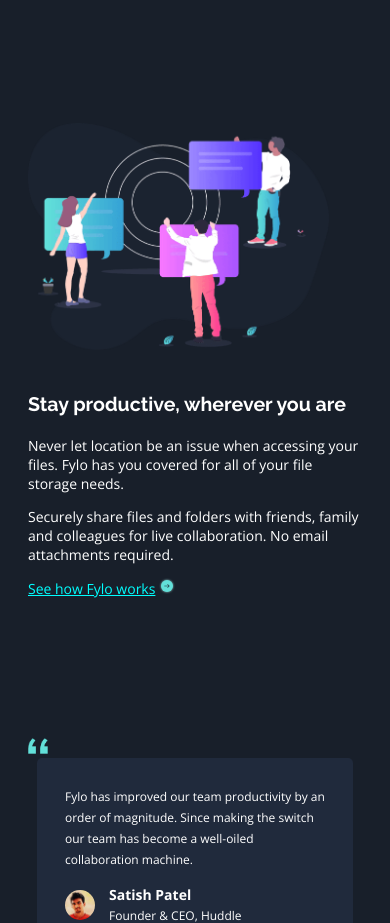
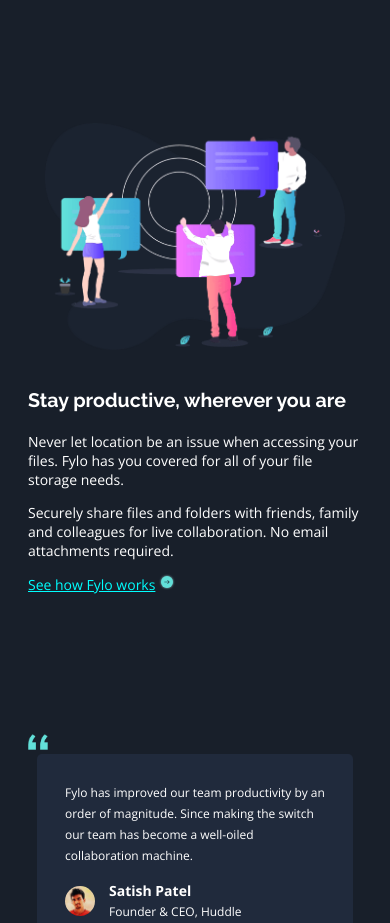
Before and after one commit to dhruvtrip/fylo-dark-challenge, a plain HTML site: page index.html in a window 390 px wide. Shown: the part 1626-2549 px from the top of the page. Drawn offline with nearby package versions, Linux system fonts and the light colour scheme.

Commit message:
mobile version - image bug fixed

```diff
--- a/index.html
+++ b/index.html
@@ -73,7 +73,7 @@
     <!-- Page more information section -->
     <section class="info">
       <div class="slogan">
-        <div class="slogan-img"><img class="illustration-big" src="/images/illustration-stay-productive.png" alt="productive people image"></div>
+        <img class="illustration-big" src="/images/illustration-stay-productive.png" alt="productive people image">
         <div class ="slogan-text">
           <h2>Stay productive, wherever you are</h2>
           <p>
--- a/styles/style.scss
+++ b/styles/style.scss
@@ -132,9 +132,11 @@ body{
         }
     }
     .slogan{
+        display: flex;
+        flex-direction: column;
         .illustration-big{
-            //margin:0 auto;
             max-width: 400px;
+
         }
         margin:7em 0em 10em;
         p{
```
Also changed, not shown: styles/style.css, 1 other file.
